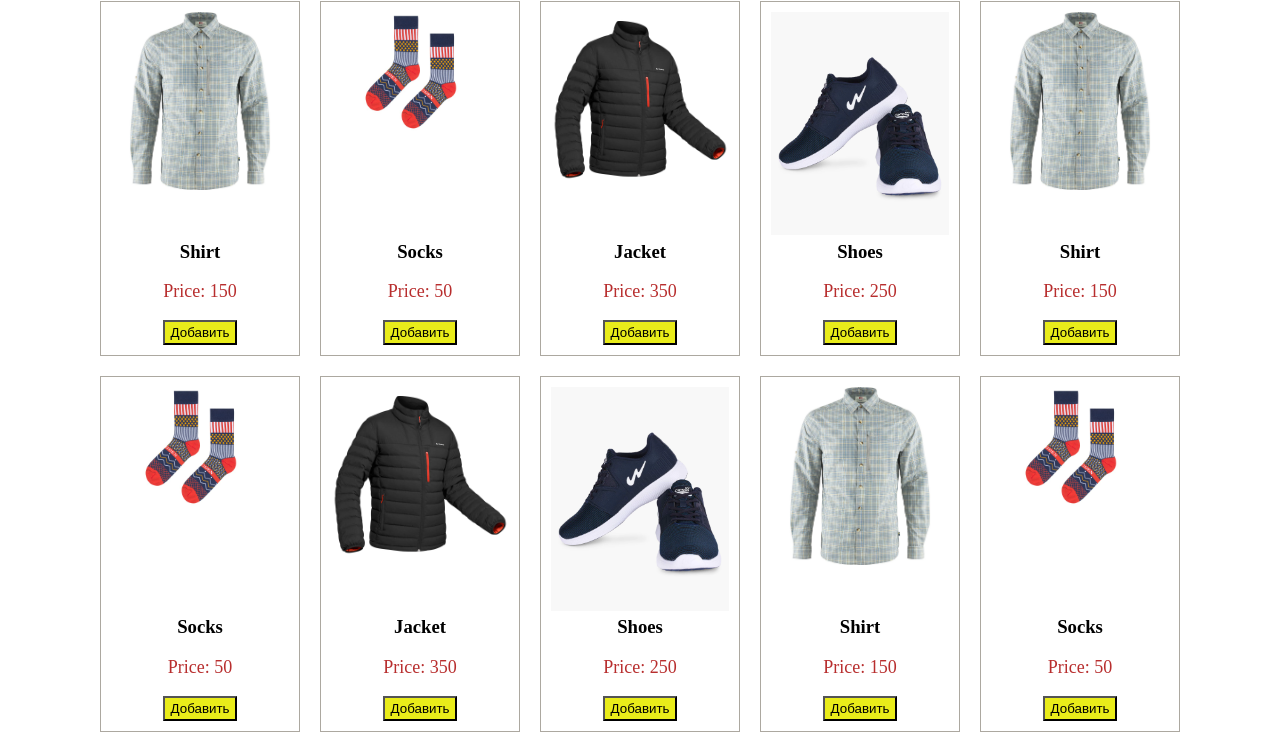
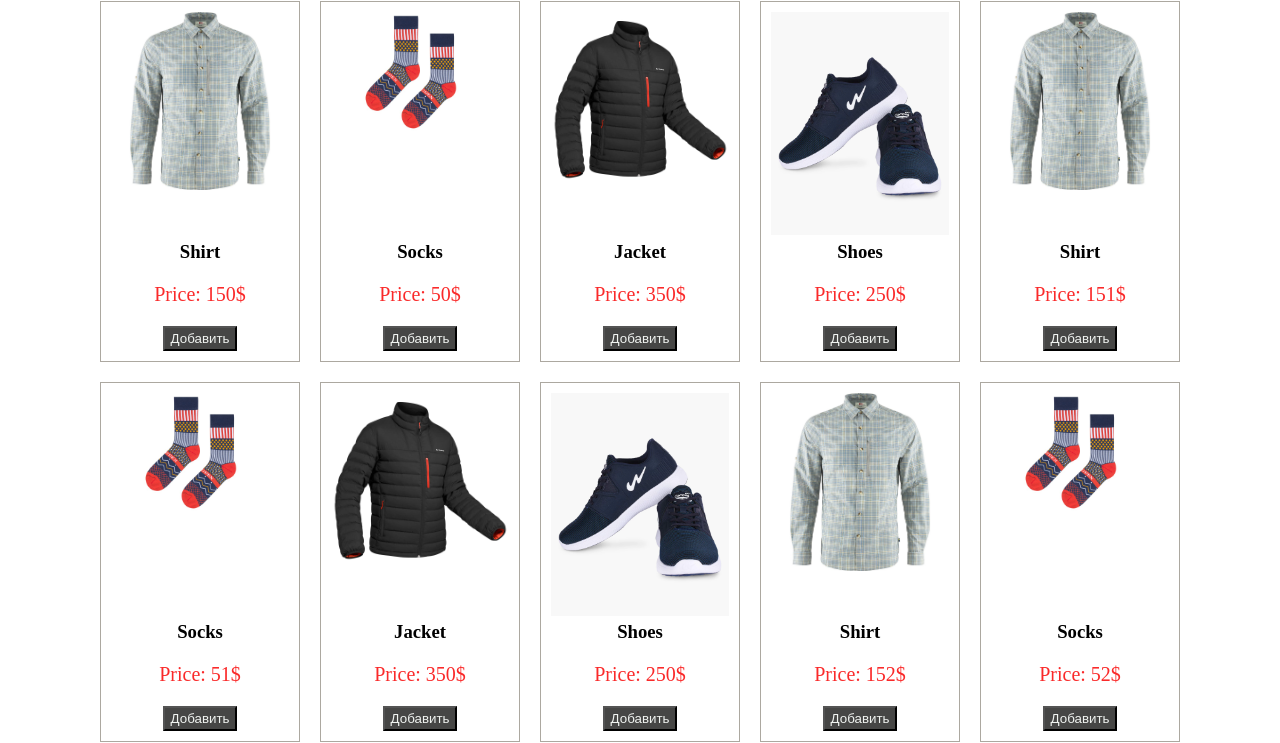
Before and after one commit to Ayur12/JavaScriptAdvanced, a plain HTML site: page les-1/index.html in a window 1280 px wide. Shown: the part 77-820 px from the top of the page. Drawn offline with Linux system fonts and the light colour scheme.

Commit message:
HomeWork 1

```diff
--- a/les-1/index.html
+++ b/les-1/index.html
@@ -8,6 +8,10 @@
     <title>eShop</title>
     <link rel="stylesheet" href="style.css">
     <script src="script.js" defer></script>
+    <link rel="preconnect" href="https://fonts.gstatic.com">
+    <link
+        href="https://fonts.googleapis.com/css2?family=Archivo+Narrow&family=Barlow+Condensed&family=Barlow:wght@400;500;700&family=Fira+Sans&family=Roboto&display=swap"
+        rel="stylesheet">
 </head>
 
 <body>
@@ -19,12 +23,9 @@
             </div>
         </header>
         <main>
-
             <div class="container">
                 <div class="goods-list"></div>
             </div>
-
-
         </main>
     </main>
 </body>
--- a/les-1/script.js
+++ b/les-1/script.js
@@ -3,18 +3,18 @@ const goods = [
     { img: 'img/socks.jpg', title: 'Socks', price: 50 },
     { img: 'img/jacket.jpg', title: 'Jacket', price: 350 },
     { img: 'img/shoes.webp', title: 'Shoes', price: 250 },
-    { img: 'img/shirt.jpg', title: 'Shirt', price: 150 },
-    { img: 'img/socks.jpg', title: 'Socks', price: 50 },
+    { img: 'img/shirt.jpg', title: 'Shirt', price: 151 },
+    { img: 'img/socks.jpg', title: 'Socks', price: 51 },
     { img: 'img/jacket.jpg', title: 'Jacket', price: 350 },
     { img: 'img/shoes.webp', title: 'Shoes', price: 250 },
-    { img: 'img/shirt.jpg', title: 'Shirt', price: 150 },
-    { img: 'img/socks.jpg', title: 'Socks', price: 50 },
+    { img: 'img/shirt.jpg', title: 'Shirt', price: 152 },
+    { img: 'img/socks.jpg', title: 'Socks', price: 52 },
     { img: 'img/jacket.jpg', title: 'Jacket', price: 350 },
     { img: 'img/shoes.webp', title: 'Shoes', price: 250 },
 ]
 
 const renderGoodsItem = (img, title, price) => {
-    return `<div class="goods-item"><div class="photo-product"><img src="${img}" alt="photo" width=100%></div><h3>${title}</h3><p class = "price">Price: ${price}</p><button class="add-basket">Добавить</button></div>`
+    return `<div class="goods-item"><div class="photo-product"><img src="${img}" alt="photo" width=100%></div><h3>${title}</h3><p class = "price">Price: ${price}$</p><button class="add-basket">Добавить</button></div>`
 }
 
 const renderGoodsList = list => {
--- a/les-1/style.css
+++ b/les-1/style.css
@@ -40,18 +40,18 @@ h1 {
     height: 30px;
 }
 .price {
-    color: rgb(184, 46, 46);
-    font-size: 18px;
+    color: rgb(250, 42, 42);
+    font-size: 20px;
     font-style: bold;
 }
 .photo-product {
     margin-top: 10px;
     width: 100%;
     height: 210px;
-
 }
 .add-basket {
     margin-bottom: 10px;
-    background-color: rgb(233, 236, 26);
+    background-color: rgb(70, 70, 69);
     height: 25px;
+    color: rgb(240, 243, 240);
 }
```
